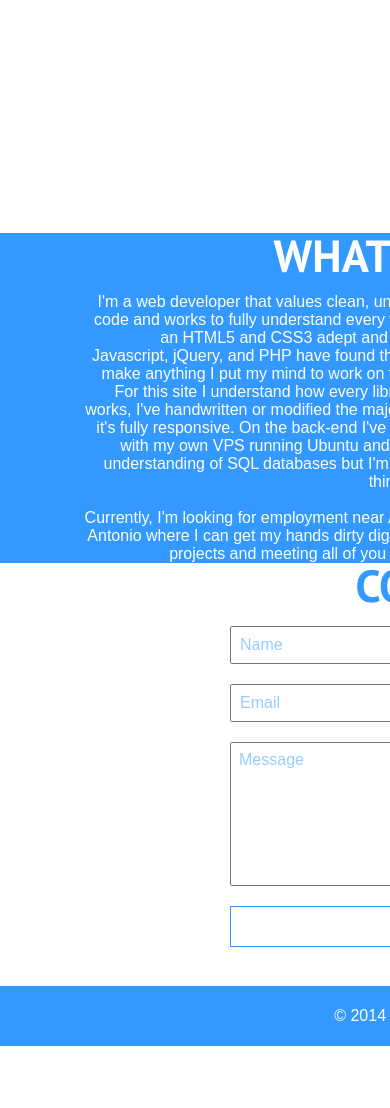
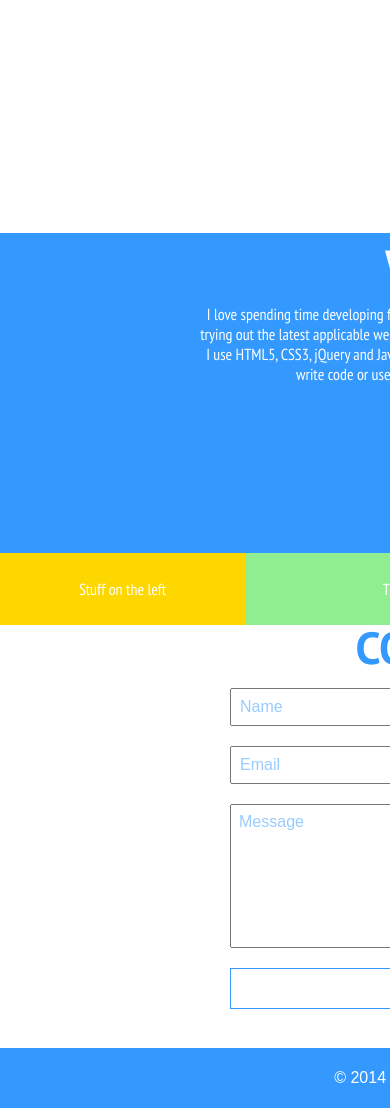
Before and after one commit to aguilarm/mikaaguilar.com, a PHP site: page / in a window 390 px wide. Shown: the part 611-1719 px from the top of the page. Before the commit the page ends 1657 px from the top, so only its background shows below. Run offline with PHP 8.4, Linux system fonts and the light colour scheme; some libraries are stand-ins or nearby versions; some web fonts are replaced.

Commit message:
Using flexbox instead of display:table
So. much. better.  Only a pretty basic layout going this commit, about
to tear out the old css for mobile.

```diff
--- a/_notes/dwsync.xml
+++ b/_notes/dwsync.xml
@@ -1,5 +1,5 @@
 <?xml version="1.0" encoding="utf-8" ?>
 <dwsync>
-<file name="index.html" server="ftp.koding.com/Web/Portfolio/" local="130518384375553204" remote="130518565800000000" Dst="2" />
+<file name="index.html" server="ftp.koding.com/Web/Portfolio/" local="130519200679213103" remote="130519380600000000" Dst="2" />
 <file name="mailer.php" server="ftp.koding.com/Web/Portfolio/" local="130509589161405947" remote="130509855000000000" Dst="2" />
 </dwsync>
--- a/css/_notes/dwsync.xml
+++ b/css/_notes/dwsync.xml
@@ -1,5 +1,5 @@
 <?xml version="1.0" encoding="utf-8" ?>
 <dwsync>
-<file name="main.css" server="ftp.koding.com/Web/Portfolio/" local="130518431634316251" remote="130518611400000000" Dst="2" />
+<file name="main.css" server="ftp.koding.com/Web/Portfolio/" local="130519201250575783" remote="130519381200000000" Dst="2" />
 <file name="mobile.css" server="ftp.koding.com/Web/Portfolio/" local="130518427972366799" remote="130518607800000000" Dst="2" />
 </dwsync>
--- a/css/main.css
+++ b/css/main.css
@@ -187,52 +187,22 @@ main {
 
 /* Slide 3 - Skills */
 #skills {background-color: #3399ff;}
-#hsLeft {
-	display: table-cell;
-	vertical-align: middle;
+#skills h2, #skills p {color:#fff;}
+.flexContainer {
+	display: flex;
+	flex-flow: row wrap;
+	justify-content:space-around;
+	text-align: center;
+	height:100%;
+	align-items:stretch;
 }
-	hsLeftTxt {margin-right:10px}
-	#hsLeft h2 {
-		text-align: right;
-		color: #fff;
-		margin-bottom: 15px;
-	}
-	#hsLeft p {
-		text-align: right;
-		color: #fff;
-		width: 400px;
-		float:right;
-	}
-#separator{background-color:#fff;float:right;height: 327px;width:3px;margin-left:13px;}
-#hsLeftInner{width:500px;display:block;margin-left:auto;}
-#hsRight {
-	display: table-cell;
-	vertical-align: middle;
-}
-#hsRight h2 {
-	text-align:left;
-	color:#fff;
-	font-size:45px;
-	line-height:45px;
-	margin-bottom:15px;
-	margin-left: 13px;
-	margin-top: -27px;
-}
-.grid {
-	margin-top: 29px;
-	margin-left:10px;
-}
-	#row1 {
-	}
-	#row3 {
-	}
-	.grid img {
-		display: inline-block;
-		width: 65px;
-		height: 65px;
-		border-radius: 3px;
-		margin: 3px;
-	}
+	 .flexItem{padding: 10px;flex: 1;}
+	.flexHeader {flex:1 100%;height:300px}
+		.flexHeader>div{width:60%;margin:auto;}
+	.flexContent {background:lightgreen;flex: 2;order:2;}
+	.aside1 {background:gold;order:1;flex: 1}
+	.aside2 {background:deepskyblue;order:3;}
+
 
 /* Slide 4 - Blurred code */
 #slide-4 .bcg {background-image:url('../img/codeblur.jpg'); background-color: #1c1c1c;}
--- a/index.html
+++ b/index.html
@@ -74,36 +74,23 @@
 		</section>
 	<!--end of slide 2-->
         <section id="skills" class="homeSlideShort">
-        	<div class="hsContainer">
-           		 	<div id="hsLeft">
-                    <div id="hsLeftInner">
-                    	<div id="separator"></div>
-           		     	<div class="hsLeftTxt">
-            	    		<h2>WHAT I DO</h2>
-               		 		<p>I'm a web developer that values clean, understandable code and works to fully understand every tool I use.  I'm an HTML5 and CSS3 adept and together with Javascript, jQuery, and PHP have found that I'm able to make anything I put my mind to work on the front-end.  For this site I understand how every library I've used works, I've handwritten or modified the majority of it, and it's fully responsive.  On the back-end I've toyed around with my own VPS running Ubuntu and have a basic understanding of SQL databases but I'm learning new things everyday.<br><br>Currently, I'm looking for employment near Austin or San Antonio where I can get my hands dirty digging into cool projects and meeting all of you great people!</p>
-               			</div><!--/leftText-->
-                    </div><!--/Inner-->
-            		</div><!--/left-->
-               	 	<div id="hsRight">
-                    	<h2>MY TOOLS</h2>
-               			<div class="grid">
-                    		<div id="row1">
-                   				<img src="img/html5.png" alt="htm5">
-                   	 			<img src="img/css3.png" alt="css3">
-                        	</div>
+                	<div class="flexContainer">
+                        <div class="flexItem flexHeader">
                         	<div>
-               					<img src="img/dw.png" alt="dreamweaver">
-                    			<img src="img/flash.png" alt="flash">
-                    			<img src="img/adobeil.png" alt="illustrator">
-                    			<img src="img/ps.png" alt="photoshop">
-                        	</div>
-                        	<div id="row3">
-                    			<img src="img/jquery.png" alt="jquery">
-                    			<img src="img/php.png" alt="php">
-                        	</div>
-               			</div>
-                 	</div><!--right-->
-            </div><!--container-->
+            				<h2>What I Do</h2>
+                			<p>I love spending time developing front-end web applications and websites so I'm constantly using or trying out the latest applicable web technologies.  My designs are done in Photoshop or Illustrator and I use HTML5, CSS3, jQuery and Javascript magic to make fully responsive, great looking stuff.  When I write code or use it in a project, it's clean, reusable, and responsive.</p>
+                            </div>
+						</div>
+                        <div class="flexItem flexContent">
+                        	<p>This is an example of some content</p>
+          				</div>
+                        <div class="flexItem aside1">
+                        	<p>Stuff on the left</p>
+                  		</div>
+                        <div class="flexItem aside2">
+                        	<p>Things on the right</p>
+                 		</div>
+					</div><!--flexContainer-->
         </section>
     <!--end of slide 3-->
     	<section id="slide-4" class="homeSlidePhoto">
```
